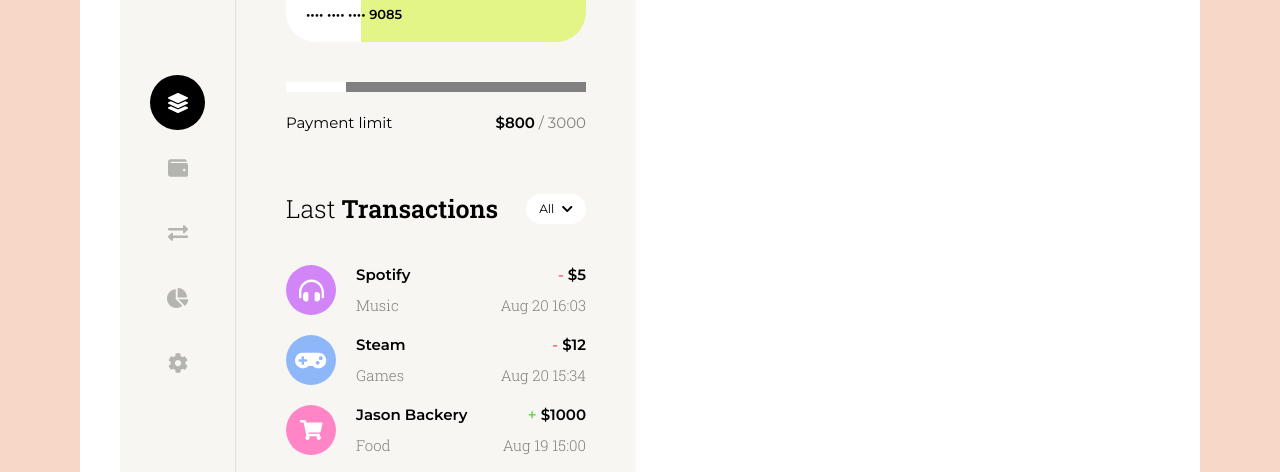
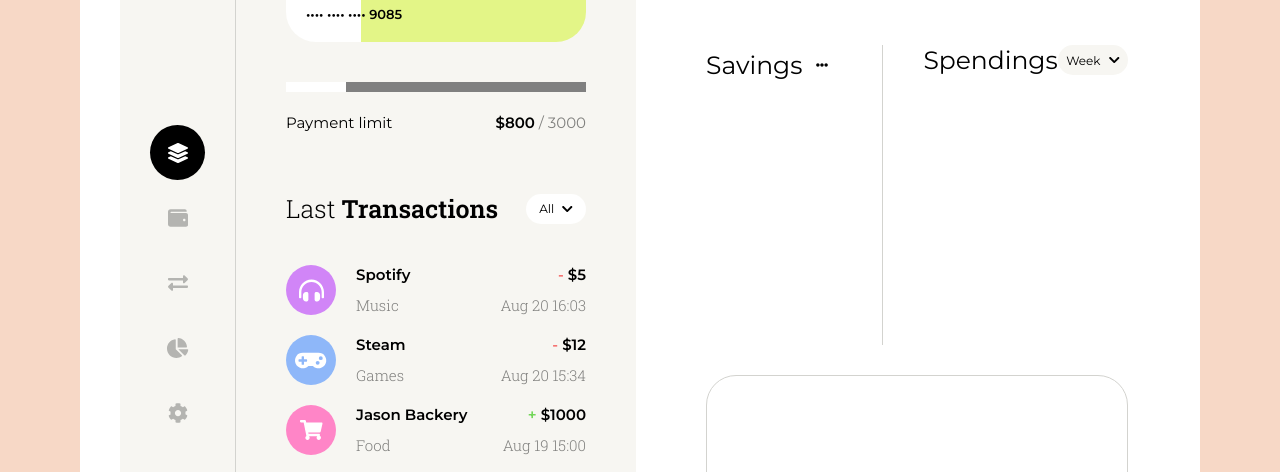
Before and after one commit to o2bomb/a-bank-dashboard, a website built with webpack: page index.html in a window 1280 px wide. Shown: the part 283-755 px from the top of the page. Built offline with nearby package versions, Linux system fonts and the light colour scheme.

Commit message:
Add base subsections within dashboard

```diff
--- a/index.html
+++ b/index.html
@@ -151,6 +151,31 @@
             </button>
           </div>
         </div>
+        <div class="main-content">
+          <div class="habits">
+            <div class="savings-info">
+              <div class="title-group">
+                <div class="subtitle">Savings</div>
+                <button class="btn options">
+                  <i class="fas fa-ellipsis-h"></i>
+                </button>
+              </div>
+            </div>
+            <span class="vertical-divider"></span>
+            <div class="spendings-info">
+              <div class="title-group">
+                <div class="subtitle">Spendings</div>
+                <button class="btn week">
+                  Week
+                  <i class="chev fas fa-chevron-down"></i>
+                </button>
+              </div>
+            </div>
+          </div>
+          <div class="shortcuts">
+
+          </div>
+        </div>
       </div>
     </div>
     <!-- <canvas id="c"></canvas> -->
--- a/sass/style.scss
+++ b/sass/style.scss
@@ -228,9 +228,6 @@ body {
 
         .transaction-info {
           .title-group {
-            display: flex;
-            justify-content: space-between;
-            align-items: center;
             margin-bottom: 3rem;
 
             .title {
@@ -240,7 +237,7 @@ body {
             .all {
               border-radius: 2rem;
               height: 3rem;
-              width: 6rem;
+              min-width: 6rem;
               background-color: var(--color-background);
 
               .chev {
@@ -348,10 +345,6 @@ body {
       padding: 5rem 7rem;
 
       .title-group {
-        display: flex;
-        justify-content: space-between;
-        align-items: center;
-
         .title {
 
         }
@@ -365,8 +358,76 @@ body {
           }
         }
       }
+
+      .main-content {
+        margin-top: 6rem;
+
+        .habits {
+          display: flex;
+          height: 30rem;
+
+          .savings-info {
+            flex-grow: 1;
+
+            .title-group {
+              .subtitle {
+
+              }
+
+              .options {
+                height: 4rem;
+                width: 4rem;
+              }
+            }
+          }
+
+          .vertical-divider {
+            margin: 0 4rem;
+          }
+
+          .spendings-info {
+            flex-grow: 1;
+
+            .title-group {
+              .subtitle {
+
+              }
+
+              .week {
+                border-radius: 2rem;
+                height: 3rem;
+                min-width: 7rem;
+                background-color: var(--color-accent);
+
+                .chev {
+                  margin-left: .5rem;
+                }
+              }
+            }
+          }
+        }
+
+        .shortcuts {
+          margin-top: 3rem;
+          height: 30rem;
+          border-radius: 3rem;
+          border: 1px solid var(--color-neutral-3);
+        }
+      }
     }
   }
+}
+
+.subtitle {
+  font-family: "Montserrat", sans-serif;
+  font-weight: 300;
+  font-size: 2.5rem;
+}
+
+.title-group {
+  display: flex;
+  justify-content: space-between;
+  align-items: center;
 }
 
 .btn {
@@ -427,6 +488,5 @@ body {
 .vertical-divider {
   width: 1px;
   height: 100%;
-  background-color: var(--color-neutral);
-  opacity: 20%;
+  background-color: var(--color-neutral-3);
 }
--- a/sass/variables.scss
+++ b/sass/variables.scss
@@ -4,6 +4,7 @@
   --color-background-2: #f7d8c6;
   --color-neutral: #81817f;
   --color-neutral-2: #b4b4b1;
+  --color-neutral-3: #d3d3cf;
   --color-accent: #f7f6f2;
   --color-accent-2: #d185f7;
   --color-accent-3: #8eb7f9;
```
